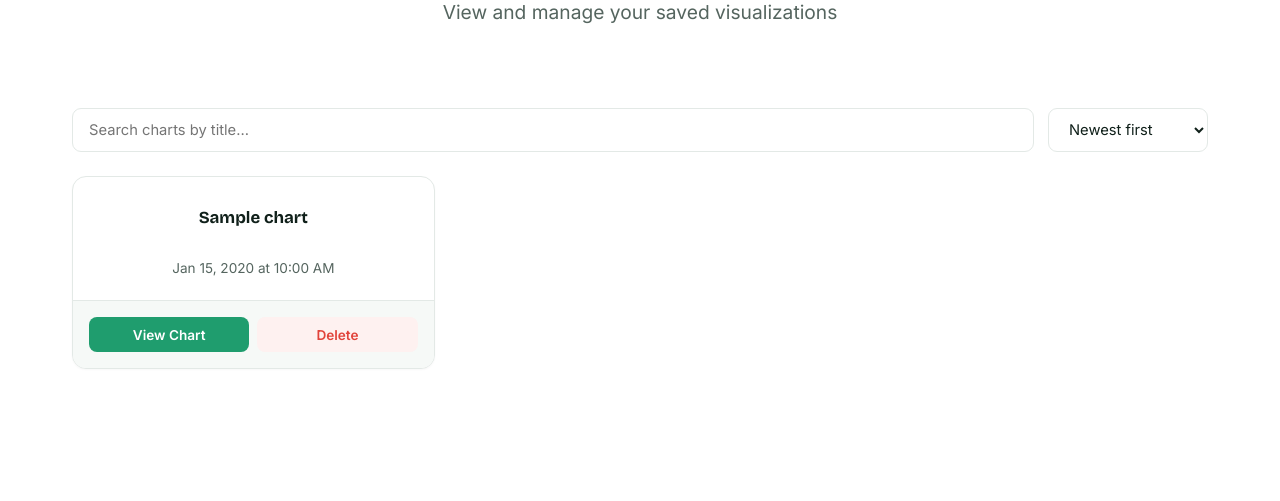
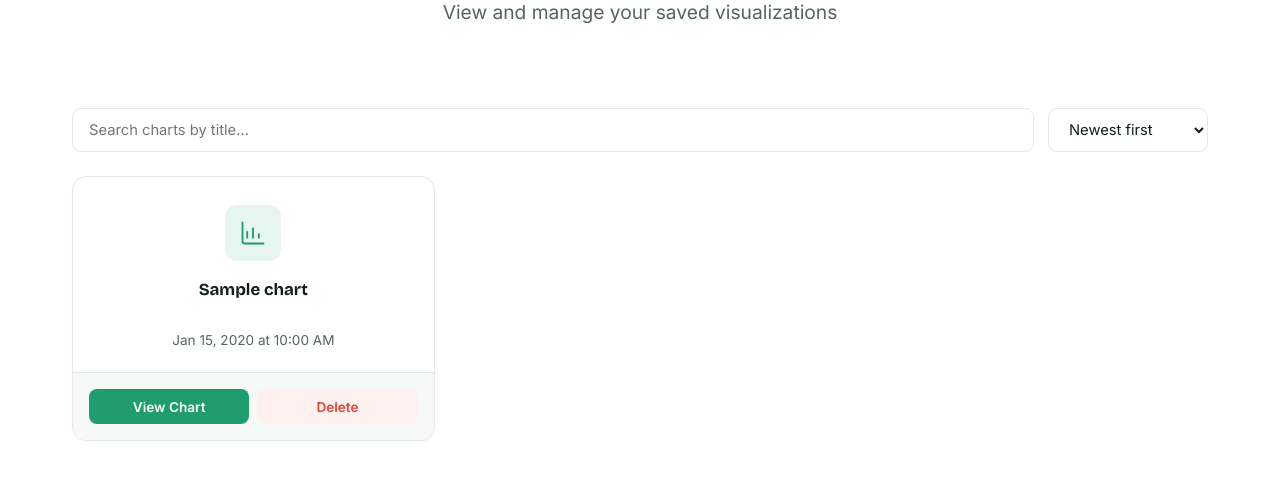
Before and after one commit to AtArVaShEwAlE/fluxionDjango, a Django app: template templates/charts.html in a window 1280 px wide. Shown: the part 237-738 px from the top of the page. Run offline with Django 5.2, Linux system fonts and the light colour scheme; the template is opened without the code that fills it: most values are stand-ins (such as "Sample title", 1, 10 or a date in 2020); data that the repository does not hold is empty.

Commit message:
Phase 11.2d: My Charts card icons for new chart types

```diff
--- a/templates/charts.html
+++ b/templates/charts.html
@@ -29,10 +29,15 @@
                 <div class="chart-card" data-title="{{ chart.title|lower }}" data-date="{{ chart.created_at.isoformat }}">
                     <div class="chart-card-body">
                         <div>
-                            {% if chart.chart_type == 'bar' %}<div class="icon-lg"><svg xmlns="http://www.w3.org/2000/svg" width="28" height="28" viewBox="0 0 24 24" fill="none" stroke="currentColor" stroke-width="1.6" stroke-linecap="round" stroke-linejoin="round" class="lucide lucide-chart-bar-big-icon lucide-chart-bar-big"><path d="M3 3v16a2 2 0 0 0 2 2h16"/><rect x="7" y="13" width="9" height="4" rx="1"/><rect x="7" y="5" width="12" height="4" rx="1"/></svg></div>
+                            {% if chart.chart_type == 'bar' %}<div class="icon-lg"><svg xmlns="http://www.w3.org/2000/svg" width="28" height="28" viewBox="0 0 24 24" fill="none" stroke="currentColor" stroke-width="1.6" stroke-linecap="round" stroke-linejoin="round" class="lucide lucide-chart-bar-big-icon lucide-chart-bar-big"><path d="M3 3v16a2 2 0 0 0 2 2h16"/><rect x="15" y="5" width="4" height="12" rx="1"/><rect x="7" y="8" width="4" height="9" rx="1"/></svg></div>
                             {% elif chart.chart_type == 'line' %}<div class="icon-lg"><svg xmlns="http://www.w3.org/2000/svg" width="28" height="28" viewBox="0 0 24 24" fill="none" stroke="currentColor" stroke-width="1.6" stroke-linecap="round" stroke-linejoin="round" class="lucide lucide-chart-line-icon lucide-chart-line"><path d="M3 3v16a2 2 0 0 0 2 2h16"/><path d="m19 9-5 5-4-4-3 3"/></svg></div>
                             {% elif chart.chart_type == 'pie' %}<div class="icon-lg"><svg xmlns="http://www.w3.org/2000/svg" width="28" height="28" viewBox="0 0 24 24" fill="none" stroke="currentColor" stroke-width="1.6" stroke-linecap="round" stroke-linejoin="round" class="lucide lucide-chart-pie-icon lucide-chart-pie"><path d="M21 12c.552 0 1.005-.449.95-.998a10 10 0 0 0-8.953-8.951c-.55-.055-.998.398-.998.95v8a1 1 0 0 0 1 1z"/><path d="M21.21 15.89A10 10 0 1 1 8 2.83"/></svg></div>
                             {% elif chart.chart_type == 'scatter' %}<div class="icon-lg"><svg xmlns="http://www.w3.org/2000/svg" width="28" height="28" viewBox="0 0 24 24" fill="none" stroke="currentColor" stroke-width="1.6" stroke-linecap="round" stroke-linejoin="round" class="lucide lucide-chart-scatter-icon lucide-chart-scatter"><circle cx="7.5" cy="7.5" r=".5" fill="currentColor"/><circle cx="18.5" cy="5.5" r=".5" fill="currentColor"/><circle cx="11.5" cy="11.5" r=".5" fill="currentColor"/><circle cx="7.5" cy="16.5" r=".5" fill="currentColor"/><circle cx="17.5" cy="14.5" r=".5" fill="currentColor"/><path d="M3 3v16a2 2 0 0 0 2 2h16"/></svg></div>
+                            {% elif chart.chart_type == 'hbar' %}<div class="icon-lg"><svg xmlns="http://www.w3.org/2000/svg" width="28" height="28" viewBox="0 0 24 24" fill="none" stroke="currentColor" stroke-width="1.6" stroke-linecap="round" stroke-linejoin="round"><path d="M3 3v16a2 2 0 0 0 2 2h16"/><rect x="7" y="13" width="9" height="4" rx="1"/><rect x="7" y="5" width="12" height="4" rx="1"/></svg></div>
+                            {% elif chart.chart_type == 'area' %}<div class="icon-lg"><svg xmlns="http://www.w3.org/2000/svg" width="28" height="28" viewBox="0 0 24 24" fill="none" stroke="currentColor" stroke-width="1.6" stroke-linecap="round" stroke-linejoin="round"><path d="M3 3v16a2 2 0 0 0 2 2h16"/><path d="M7 15l3-4 4 3 5-6v9H7z"/></svg></div>
+                            {% elif chart.chart_type == 'doughnut' %}<div class="icon-lg"><svg xmlns="http://www.w3.org/2000/svg" width="28" height="28" viewBox="0 0 24 24" fill="none" stroke="currentColor" stroke-width="1.6" stroke-linecap="round" stroke-linejoin="round"><circle cx="12" cy="12" r="9"/><circle cx="12" cy="12" r="4"/><path d="M12 3v5"/></svg></div>
+                            {% elif chart.chart_type == 'radar' %}<div class="icon-lg"><svg xmlns="http://www.w3.org/2000/svg" width="28" height="28" viewBox="0 0 24 24" fill="none" stroke="currentColor" stroke-width="1.6" stroke-linecap="round" stroke-linejoin="round"><polygon points="12 3 20 9 17 20 7 20 4 9"/><polygon points="12 8 16 11 14.5 16 9.5 16 8 11"/></svg></div>
+                            {% else %}<div class="icon-lg"><svg xmlns="http://www.w3.org/2000/svg" width="28" height="28" viewBox="0 0 24 24" fill="none" stroke="currentColor" stroke-width="1.6" stroke-linecap="round" stroke-linejoin="round"><path d="M3 3v16a2 2 0 0 0 2 2h16"/><path d="M7 16v-5"/><path d="M12 16V8"/><path d="M17 16v-3"/></svg></div>
                             {% endif %}
                         </div>
                         <h3 class="chart-title">{{ chart.title }}</h3>
```
